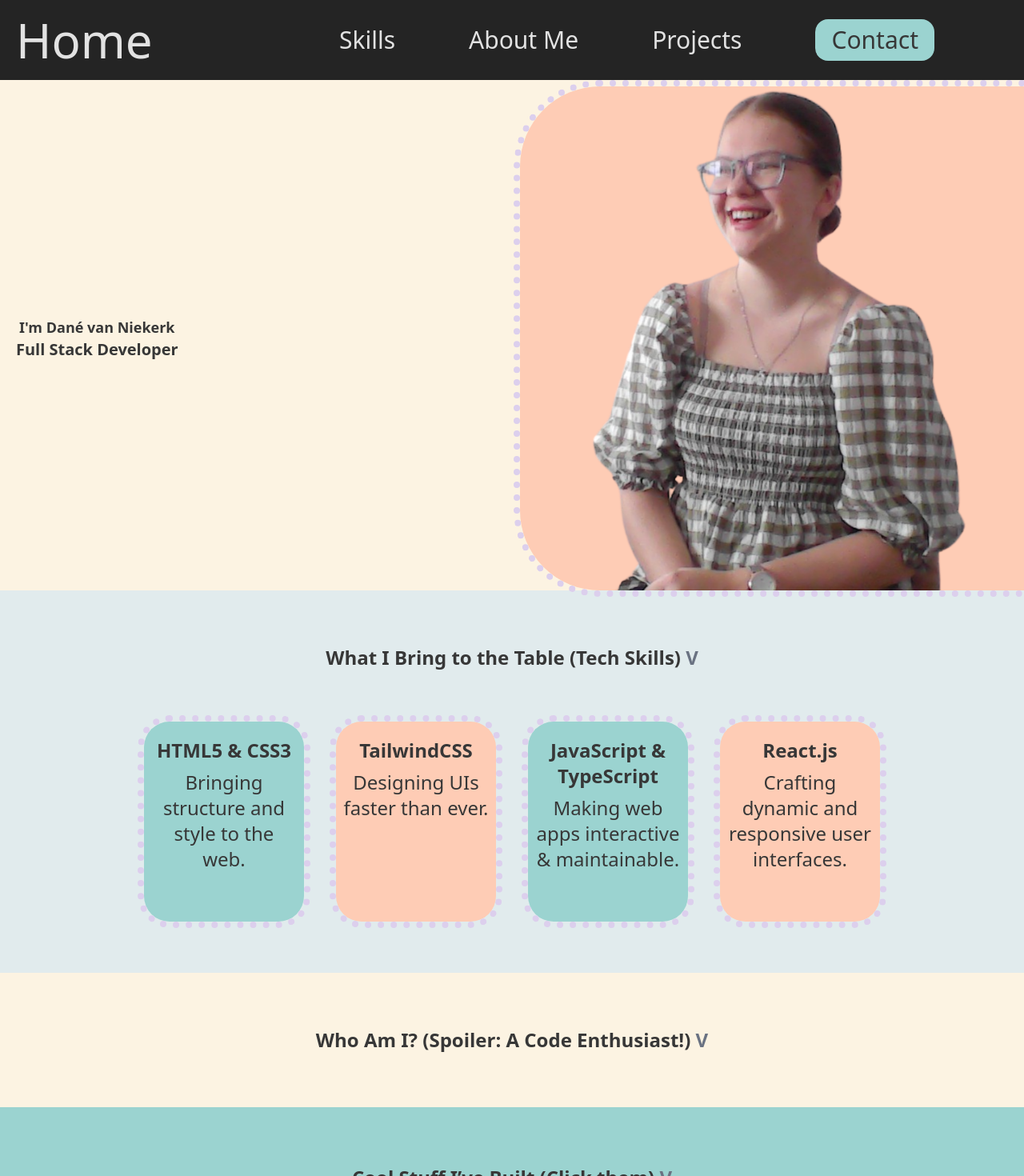
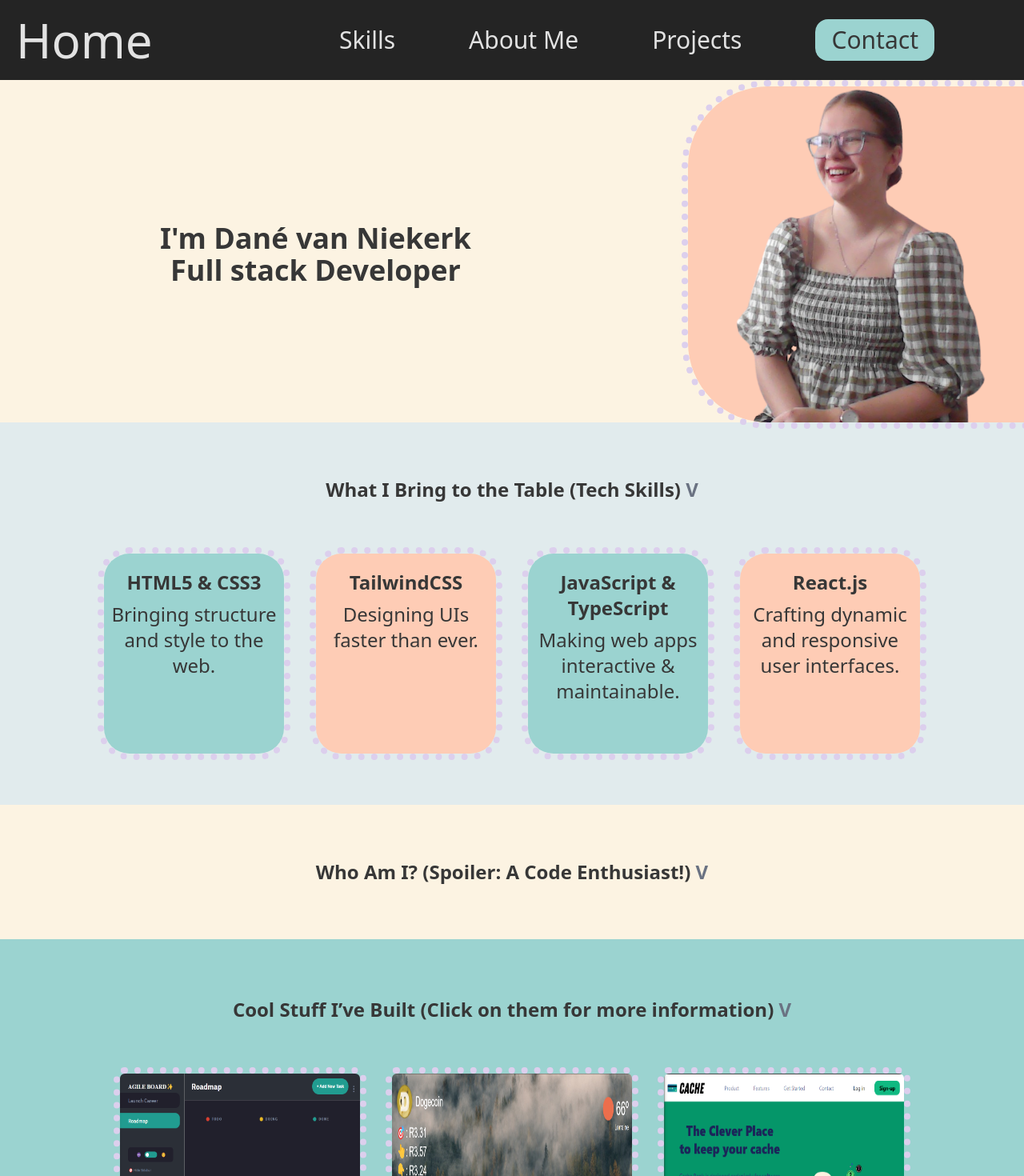
Before and after one commit to DaneVN/Personal_Portfolio_Website, a React (Vite) app in the folder app/: page /frontend in a window 1280 px wide. Shown: the top 1470 px of the page at 80% size. Built offline with nearby package versions, Linux system fonts and the light colour scheme.

Commit message:
Misc Responsiveness/styles

```diff
--- a/app/src/assets/elements/ContactForm.jsx
+++ b/app/src/assets/elements/ContactForm.jsx
@@ -24,7 +24,7 @@ export default function ContactForm() {
           placeholder="Feedback or message here..."
         />
         <button
-          className="bg-[var(--clb-accent)] rounded-md col-start-3"
+          className="bg-[var(--clb-lightest)] active:bg-[var(--clb-lighter)] rounded-md col-start-3"
           type="submit"
         >
           Submit
--- a/app/src/assets/elements/SkillCard.jsx
+++ b/app/src/assets/elements/SkillCard.jsx
@@ -4,8 +4,8 @@ export default function SkillCard({ className, title, children }) {
   return (
     <>
       <div
-        className={`w-[150px] h-[200px] sm:w-[200px] sm:h-[250px] rounded-4xl text-center flex flex-col gap-2
-           py-5 px-2 outline-[var(--clb-lightest)] outline-dotted outline-8 ${className}`}
+        className={`w-[150px] h-[175px] sm:w-[225px] sm:h-[250px] rounded-4xl text-center flex flex-col gap-2
+           py-5 px-2 outline-[var(--clb-lightest)] outline-dotted outline-8 ${className} overflow-hidden hover:scale-110 transition-all `}
       >
         <span className="font-bold">{title}</span>
         {children}
--- a/app/src/assets/sections/AboutMe.jsx
+++ b/app/src/assets/sections/AboutMe.jsx
@@ -14,7 +14,7 @@ export default function AboutMe({ className }) {
           <span className="text-gray-500">V</span>
         </h2>
         {!isHidden && (
-          <p className="mb-15">
+          <p className="mx-32 mb-15">
             Hey there! I’m a passionate software developer who loves turning
             ideas into sleek, functional, and user-friendly applications.
             Whether it’s crafting beautiful UIs with React.js or building
--- a/app/src/assets/sections/IntroSection.jsx
+++ b/app/src/assets/sections/IntroSection.jsx
@@ -7,15 +7,15 @@ export default function IntroSection({ className, bg }) {
         id="section1"
         className={`flex justify-between items-center pl-5 pt-2 font-bold ${className}`}
       >
-        <h1 className="text-lg ">
-          I'm <span className="text-">Dané van Niekerk</span>
+        <h1 className="text-lg sm:text-4xl md:ml-26 lg:ml-45">
+          I'm <span className="font-extrabold">Dané van Niekerk</span>
           <br />
-          <span className="text-xl">Full Stack Developer</span>
+          <span className="sm:text-4xl">Full stack Developer</span>
         </h1>
         <img
           src="/assets/danePortrait.png"
           alt="Developer's lovely face"
-          className={`w-1/2 rounded-l-[100px] outline-[var(--clb-lightest)] outline-dotted outline-8 ${bg}`}
+          className={`w-1/2 sm:w-1/3 rounded-l-[100px] outline-[var(--clb-lightest)] outline-dotted outline-8 ${bg}`}
         />
       </section>
     </>
--- a/app/src/pages/FrontEndPage.jsx
+++ b/app/src/pages/FrontEndPage.jsx
@@ -41,7 +41,7 @@ const FrontEndPage = () => {
 
       <section id="section4" className="p-2 bg-[var(--clf-blue)]">
         <h2 className="font-extrabold py-16" onClick={toggleHidden}>
-          Cool Stuff I’ve Built (Click them){" "}
+          Cool Stuff I’ve Built (Click on them for more information){" "}
           <span className="text-gray-500">V</span>
         </h2>
         {!isHidden && (
```
